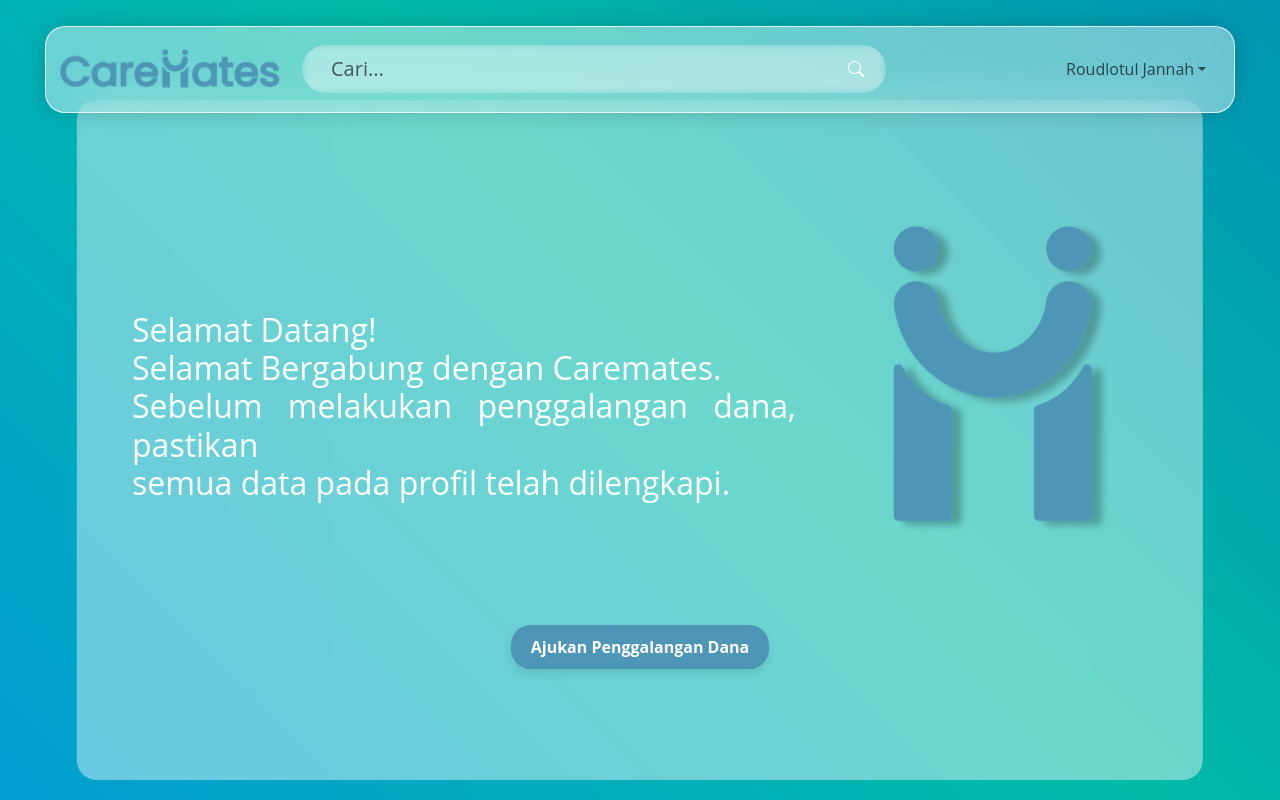
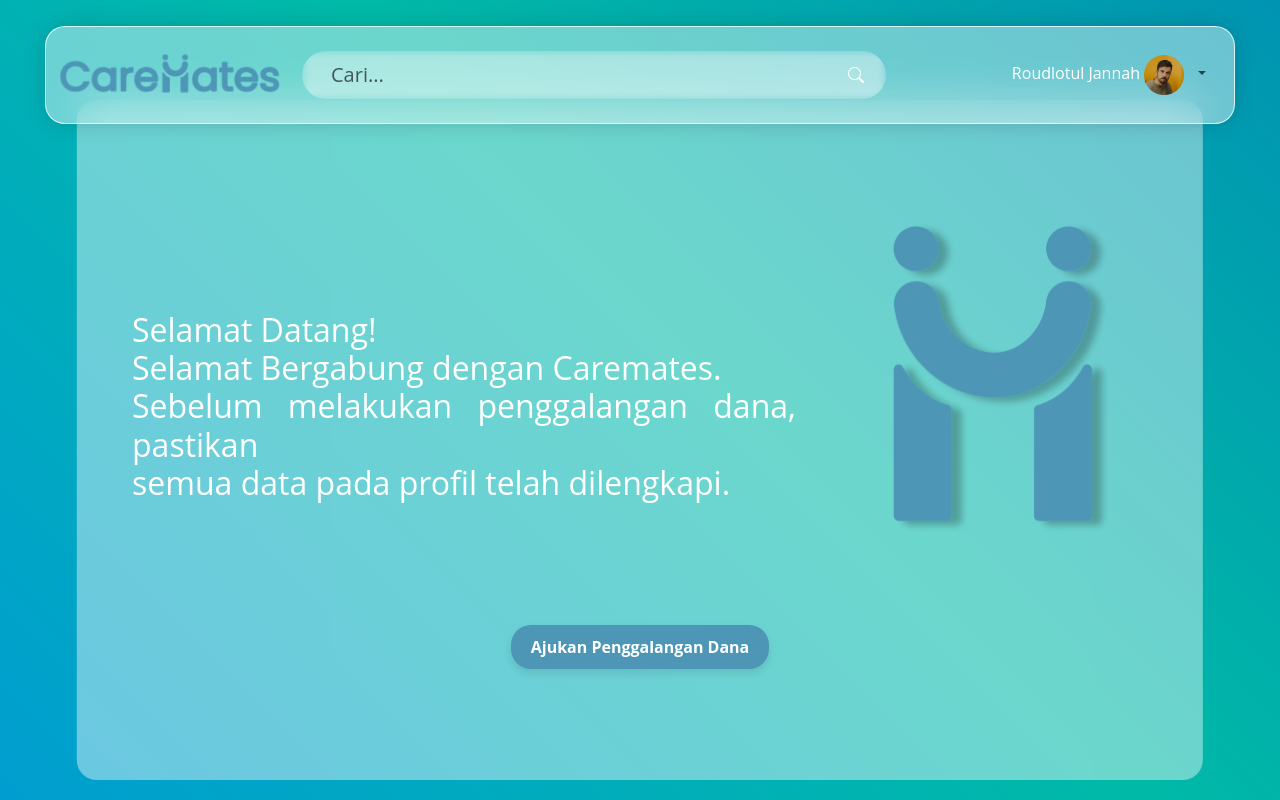
Before and after one commit to naufalkamil/Caremates_Massive_A2, a React (Vite) app in the folder frontend/: page /homepanti in a window 1280 px wide. Built offline with nearby package versions, Linux system fonts and the light colour scheme.

Commit message:
Update NavbarPanti.jsx

```diff
--- a/frontend/src/components/NavbarPanti.jsx
+++ b/frontend/src/components/NavbarPanti.jsx
@@ -4,6 +4,7 @@
 import 'bootstrap-icons/font/bootstrap-icons.css';
 import NavDropdown from 'react-bootstrap/NavDropdown';
 import carematesLogo from '../img/img-components/img-beranda/caremates.png';
+import profile from '../img/img-navbarpanti/profil.png';
 
 function Navbarfirst({  }) {
   const location = useLocation();
@@ -66,7 +67,7 @@
         <Navbar.Toggle aria-controls="basic-navbar-nav" />
         <Navbar.Collapse id="basic-navbar-nav" className="justify-content-end">
           <Nav className="ms-auto" style={navStyle}>
-           <NavDropdown title="Roudlotul Jannah" id="basic-nav-dropdown" >
+           <NavDropdown title={<span style={{color:'white'}}> Roudlotul Jannah <img src={profile} alt="Profile" style={{ width: '40px', marginRight: '10px' }} /></span>} id="basic-nav-dropdown" >
               <NavDropdown.Item href="#" style={{ color: '#4D96B6' }}>Profil</NavDropdown.Item>
               <hr style={{color:'#4D96B6'}}/>
               <NavDropdown.Item href="#" style={{ color: '#4D96B6' }}>Notifikasi</NavDropdown.Item>
```
